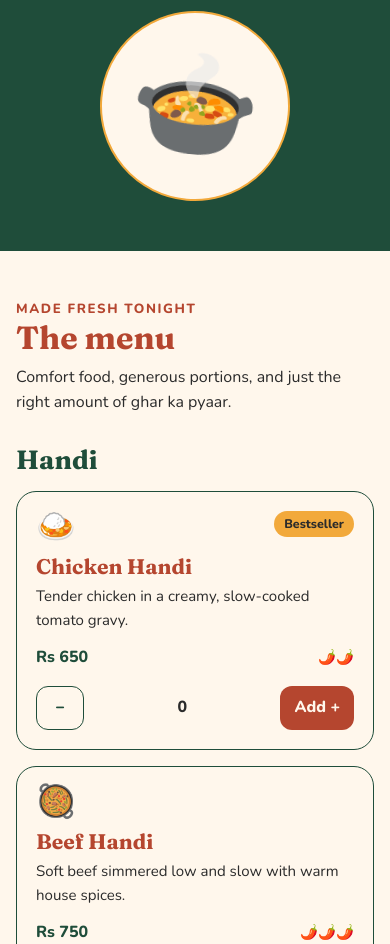
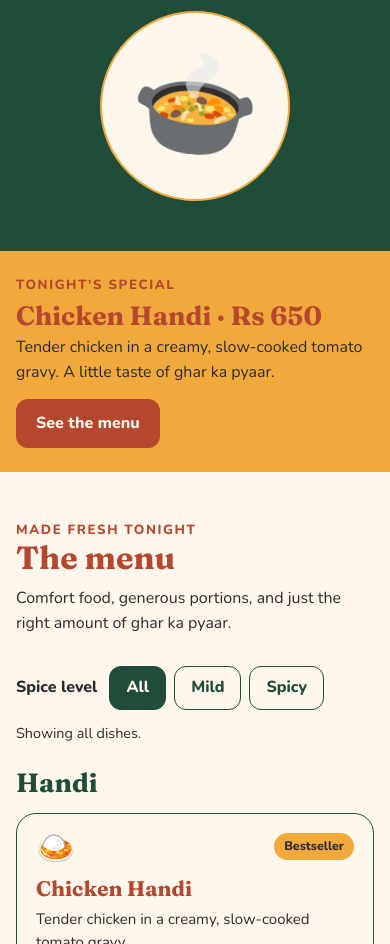
Before and after one commit to kkalwar163-svg/lab17-27110235, a plain HTML site: page index.html in a window 390 px wide. Shown: the part 539-1483 px from the top of the page. Drawn offline with nearby package versions, Linux system fonts and the light colour scheme.

Commit message:
Add special banner and spice filter

```diff
--- a/index.html
+++ b/index.html
@@ -199,6 +199,38 @@
         transform: rotate(5deg);
       }
 
+      .special-banner {
+        background: var(--saffron);
+      }
+
+      .special-inner {
+        width: min(1120px, calc(100% - 32px));
+        margin: 0 auto;
+        padding: 24px 0;
+        display: flex;
+        align-items: center;
+        justify-content: space-between;
+        gap: 20px;
+      }
+
+      .special-copy .eyebrow {
+        margin-bottom: 5px;
+      }
+
+      .special-copy h2 {
+        margin-bottom: 5px;
+        color: var(--terracotta);
+        font-size: 1.65rem;
+      }
+
+      .special-copy p:last-child {
+        margin-bottom: 0;
+      }
+
+      .special-button {
+        flex: 0 0 auto;
+      }
+
       .section {
         width: min(1120px, calc(100% - 32px));
         margin: 0 auto;
@@ -218,6 +250,36 @@
 
       .section-heading p {
         margin-bottom: 0;
+      }
+
+      .menu-filters {
+        margin: 0 0 28px;
+        display: flex;
+        flex-wrap: wrap;
+        align-items: center;
+        gap: 8px;
+      }
+
+      .filter-label {
+        margin-right: 4px;
+        font-weight: 800;
+      }
+
+      .filter-button {
+        padding: 8px 16px;
+        border: 1px solid var(--green);
+        background: var(--cream);
+        color: var(--green);
+      }
+
+      .filter-button[aria-pressed="true"] {
+        background: var(--green);
+        color: var(--cream);
+      }
+
+      .filter-status {
+        margin: -16px 0 24px;
+        font-size: 0.9rem;
       }
 
       .menu-category + .menu-category {
@@ -519,6 +581,10 @@
           font-size: 6.5rem;
         }
 
+        .special-inner {
+          align-items: flex-start;
+        }
+
         .menu-grid {
           grid-template-columns: repeat(2, minmax(0, 1fr));
         }
@@ -541,6 +607,11 @@
 
         .main-nav a {
           font-size: 0.86rem;
+        }
+
+        .special-inner {
+          flex-direction: column;
+          gap: 14px;
         }
 
         .section,
@@ -601,6 +672,17 @@
         </div>
       </section>
 
+      <section class="special-banner" aria-labelledby="special-title">
+        <div class="special-inner">
+          <div class="special-copy">
+            <p class="eyebrow">Tonight's special</p>
+            <h2 id="special-title">Chicken Handi · Rs 650</h2>
+            <p>Tender chicken in a creamy, slow-cooked tomato gravy. A little taste of ghar ka pyaar.</p>
+          </div>
+          <a class="button special-button" href="#menu">See the menu</a>
+        </div>
+      </section>
+
       <section class="section" id="menu" aria-labelledby="menu-title">
         <div class="section-heading">
           <p class="eyebrow">Made fresh tonight</p>
@@ -608,10 +690,18 @@
           <p>Comfort food, generous portions, and just the right amount of ghar ka pyaar.</p>
         </div>
 
+        <div class="menu-filters" role="group" aria-label="Filter menu by spice level">
+          <span class="filter-label">Spice level</span>
+          <button class="filter-button" type="button" data-spice-filter="all" aria-pressed="true">All</button>
+          <button class="filter-button" type="button" data-spice-filter="mild" aria-pressed="false">Mild</button>
+          <button class="filter-button" type="button" data-spice-filter="spicy" aria-pressed="false">Spicy</button>
+        </div>
+        <p class="filter-status" id="menu-filter-status" aria-live="polite">Showing all dishes.</p>
+
         <div class="menu-category">
           <h3 class="category-title">Handi</h3>
           <div class="menu-grid">
-            <article class="menu-card" data-id="chicken-handi" data-name="Chicken Handi" data-price="650">
+            <article class="menu-card" data-id="chicken-handi" data-name="Chicken Handi" data-price="650" data-spice="2">
               <div class="dish-card-top">
                 <span class="dish-emoji" aria-hidden="true">🍛</span>
                 <span class="bestseller-badge">Bestseller</span>
@@ -625,7 +715,7 @@
                 <button class="add-button" type="button" data-action="add" aria-label="Add one Chicken Handi">Add +</button>
               </div>
             </article>
-            <article class="menu-card" data-id="beef-handi" data-name="Beef Handi" data-price="750">
+            <article class="menu-card" data-id="beef-handi" data-name="Beef Handi" data-price="750" data-spice="3">
               <span class="dish-emoji" aria-hidden="true">🥘</span>
               <h3 class="dish-name">Beef Handi</h3>
               <p class="dish-description">Soft beef simmered low and slow with warm house spices.</p>
@@ -636,7 +726,7 @@
                 <button class="add-button" type="button" data-action="add" aria-label="Add one Beef Handi">Add +</button>
               </div>
             </article>
-            <article class="menu-card" data-id="daal-handi" data-name="Daal Handi" data-price="450">
+            <article class="menu-card" data-id="daal-handi" data-name="Daal Handi" data-price="450" data-spice="1">
               <span class="dish-emoji" aria-hidden="true">🍲</span>
               <h3 class="dish-name">Daal Handi</h3>
               <p class="dish-description">Creamy lentils finished with a fragrant garlic tarka.</p>
@@ -653,7 +743,7 @@
         <div class="menu-category">
           <h3 class="category-title">Rice</h3>
           <div class="menu-grid">
-            <article class="menu-card" data-id="chicken-biryani" data-name="Chicken Biryani" data-price="500">
+            <article class="menu-card" data-id="chicken-biryani" data-name="Chicken Biryani" data-price="500" data-spice="2">
               <div class="dish-card-top">
                 <span class="dish-emoji" aria-hidden="true">🍚</span>
                 <span class="bestseller-badge">Bestseller</span>
@@ -667,7 +757,7 @@
                 <button class="add-button" type="button" data-action="add" aria-label="Add one Chicken Biryani">Add +</button>
               </div>
             </article>
-            <article class="menu-card" data-id="chicken-pulao" data-name="Chicken Pulao" data-price="450">
+            <article class="menu-card" data-id="chicken-pulao" data-name="Chicken Pulao" data-price="450" data-spice="1">
               <span class="dish-emoji" aria-hidden="true">🍛</span>
               <h3 class="dish-name">Chicken Pulao</h3>
               <p class="dish-description">Mellow, aromatic rice cooked in a rich chicken yakhni.</p>
@@ -678,7 +768,7 @@
                 <button class="add-button" type="button" data-action="add" aria-label="Add one Chicken Pulao">Add +</button>
               </div>
             </article>
-            <article class="menu-card" data-id="chana-pulao" data-name="Chana Pulao" data-price="400">
+            <article class="menu-card" data-id="chana-pulao" data-name="Chana Pulao" data-price="400" data-spice="1">
               <span class="dish-emoji" aria-hidden="true">🍚</span>
               <h3 class="dish-name">Chana Pulao</h3>
               <p class="dish-description">Comforting basmati and chickpeas with gentle whole spices.</p>
@@ -695,7 +785,7 @@
         <div class="menu-category">
           <h3 class="category-title">Meetha</h3>
           <div class="menu-grid">
-            <article class="menu-card" data-id="kheer" data-name="Kheer" data-price="250">
+            <article class="menu-card" data-id="kheer" data-name="Kheer" data-price="250" data-spice="1">
               <span class="dish-emoji" aria-hidden="true">🍮</span>
               <h3 class="dish-name">Kheer</h3>
               <p class="dish-description">Slow-cooked rice pudding with cardamom and a little crunch.</p>
@@ -706,7 +796,7 @@
                 <button class="add-button" type="button" data-action="add" aria-label="Add one Kheer">Add +</button>
               </div>
             </article>
-            <article class="menu-card" data-id="gulab-jamun" data-name="Gulab Jamun" data-price="200">
+            <article class="menu-card" data-id="gulab-jamun" data-name="Gulab Jamun" data-price="200" data-spice="1">
               <span class="dish-emoji" aria-hidden="true">🍩</span>
               <h3 class="dish-name">Gulab Jamun</h3>
               <p class="dish-description">Two soft, syrupy bites of classic desi sweetness.</p>
@@ -717,7 +807,7 @@
                 <button class="add-button" type="button" data-action="add" aria-label="Add one Gulab Jamun">Add +</button>
               </div>
             </article>
-            <article class="menu-card" data-id="suji-halwa" data-name="Suji Halwa" data-price="250">
+            <article class="menu-card" data-id="suji-halwa" data-name="Suji Halwa" data-price="250" data-spice="1">
               <span class="dish-emoji" aria-hidden="true">🍯</span>
               <h3 class="dish-name">Suji Halwa</h3>
               <p class="dish-description">Warm semolina halwa with ghee, nuts and cardamom.</p>
@@ -816,8 +906,32 @@
       const formError = document.querySelector("#form-error");
       const confirmation = document.querySelector("#confirmation");
       const confirmationMessage = document.querySelector("#confirmation-message");
+      const filterButtons = [...document.querySelectorAll("[data-spice-filter]")];
+      const filterStatus = document.querySelector("#menu-filter-status");
+      const menuCategories = [...document.querySelectorAll(".menu-category")];
 
       const formatPrice = (amount) => `Rs ${amount.toLocaleString("en-US")}`;
+
+      function filterMenu(filter) {
+        for (const card of menuCards) {
+          const spiceLevel = Number(card.dataset.spice);
+          card.hidden = filter === "mild"
+            ? spiceLevel !== 1
+            : filter === "spicy" && spiceLevel < 2;
+        }
+
+        for (const category of menuCategories) {
+          category.hidden = ![...category.querySelectorAll(".menu-card")].some((card) => !card.hidden);
+        }
+
+        for (const button of filterButtons) {
+          button.setAttribute("aria-pressed", String(button.dataset.spiceFilter === filter));
+        }
+
+        filterStatus.textContent = filter === "all"
+          ? "Showing all dishes."
+          : `Showing ${filter} dishes.`;
+      }
 
       function renderOrder() {
         let subtotal = 0;
@@ -865,6 +979,11 @@
         renderOrder();
       });
 
+      document.querySelector("#menu").addEventListener("click", (event) => {
+        const button = event.target.closest("button[data-spice-filter]");
+        if (button) filterMenu(button.dataset.spiceFilter);
+      });
+
       orderForm.addEventListener("submit", (event) => {
         event.preventDefault();
         formError.textContent = "";
```
